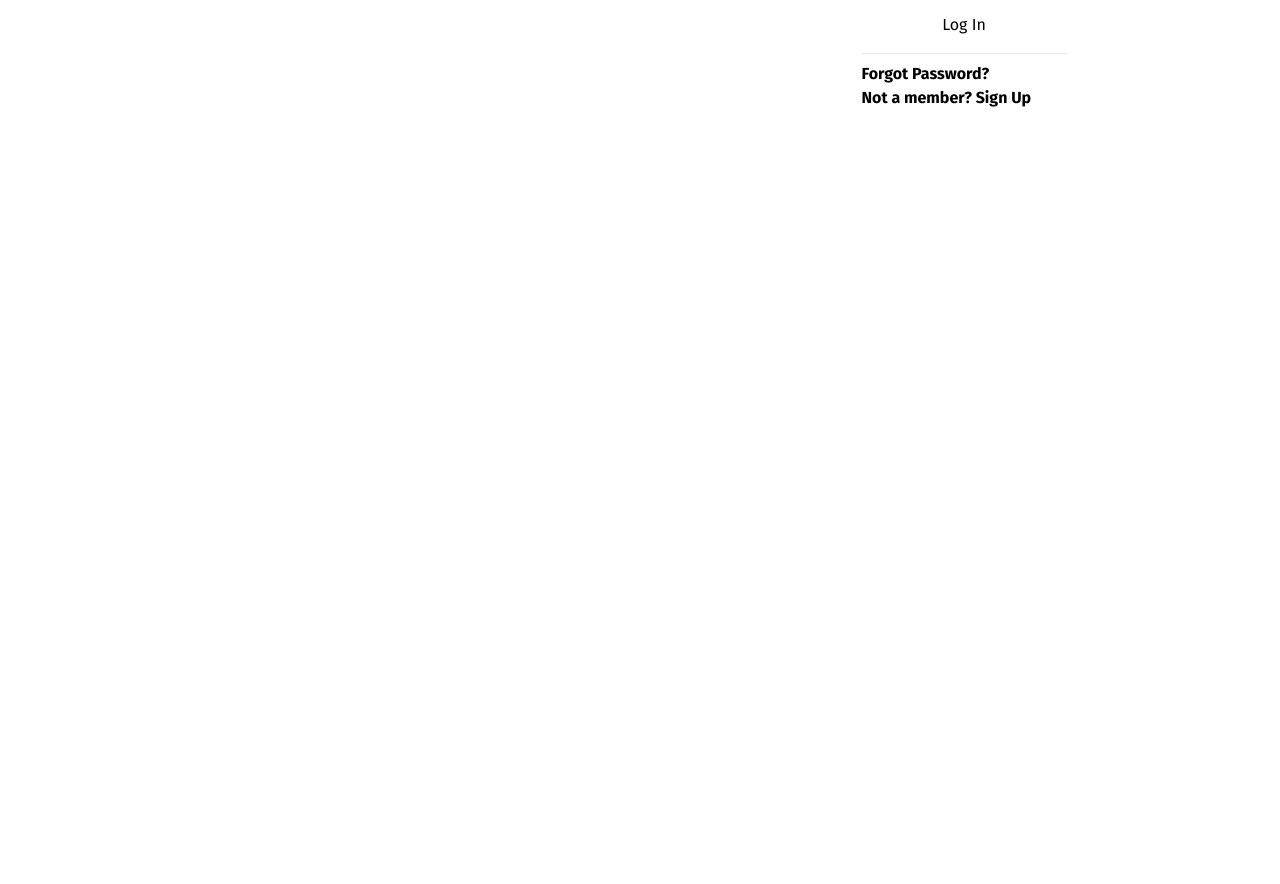
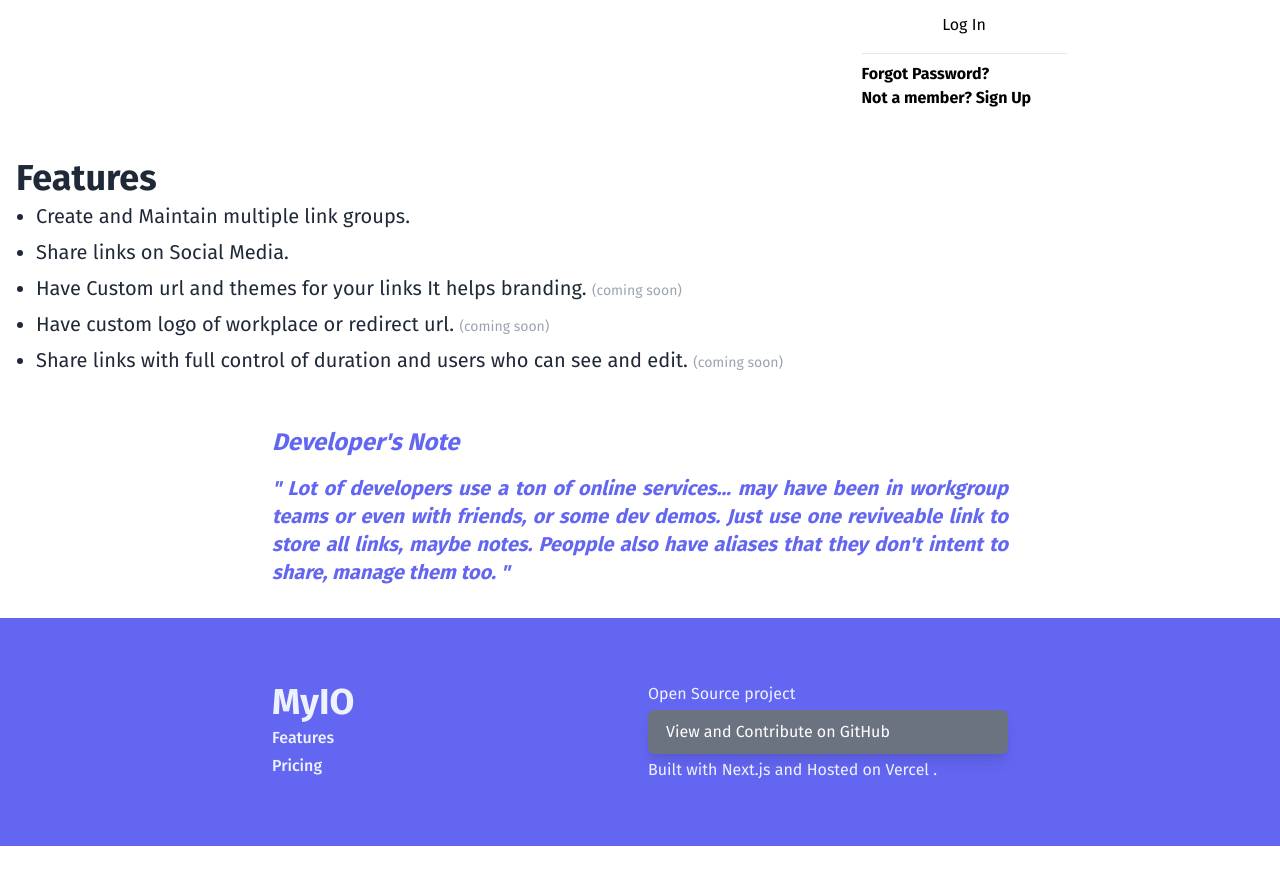
Before and after one commit to rupamkairi/myio, a Next.js app: page / in a window 1280 px wide. Shown: the part 340-1224 px from the top of the page. After the commit the page ends 1186 px from the top, so only its background shows below. Built offline with nearby package versions, Linux system fonts and the light colour scheme.

Commit message:
Landing page

```diff
--- /dev/null
+++ b/components/home/DeveloperNote.jsx
@@ -0,0 +1,19 @@
+import React from "react";
+
+export default function DeveloperNote() {
+  return (
+    <div className="container mx-auto mb-8">
+      <div className="px-4 md:mx-16 lg:mx-32 xl:mx-64">
+        <p className="py-4 text-indigo-500 text-xl md:text-2xl font-bold italic">
+          Developer's Note
+        </p>
+        <p className=" text-indigo-500 md:text-xl text-justify font-bold italic">
+          " Lot of developers use a ton of online services... may have been in
+          workgroup teams or even with friends, or some dev demos. Just use one
+          reviveable link to store all links, maybe notes. Peopple also have
+          aliases that they don't intent to share, manage them too. "
+        </p>
+      </div>
+    </div>
+  );
+}
--- a/components/home/Features.jsx
+++ b/components/home/Features.jsx
@@ -1,5 +1,27 @@
 import React from "react";
 
 export default function Features() {
-  return <div id="Features" className="h-screen"></div>;
+  return (
+    <div id="Features" className="container mx-auto">
+      <div className="px-4 my-8 text-gray-800">
+        <p className="text-2xl md:text-4xl font-black">Features</p>
+        <ul className="px-5 md:text-xl list-disc">
+          <li className="py-1">Create and Maintain multiple link groups.</li>
+          <li className="py-1">Share links on Social Media.</li>
+          <li className="py-1">
+            Have Custom url and themes for your links It helps branding.{" "}
+            <span className="text-sm text-gray-400">(coming soon)</span>
+          </li>
+          <li className="py-1">
+            Have custom logo of workplace or redirect url.{" "}
+            <span className="text-sm text-gray-400">(coming soon)</span>
+          </li>
+          <li className="py-1">
+            Share links with full control of duration and users who can see and
+            edit. <span className="text-sm text-gray-400">(coming soon)</span>
+          </li>
+        </ul>
+      </div>
+    </div>
+  );
 }
--- a/components/home/Footer.jsx
+++ b/components/home/Footer.jsx
@@ -1,5 +1,40 @@
 import React from "react";
+import Link from "next/link";
 
 export default function Footer() {
-  return <div className=""></div>;
+  const menuItems = ["Features", "Pricing"];
+  return (
+    <div className="bg-indigo-500 text-indigo-50">
+      <div className="container mx-auto py-16">
+        <div className="px-4 md:mx-16 lg:mx-32 xl:mx-64">
+          <div className="grid grid-cols-1 gap-4 md:grid-cols-2">
+            <div>
+              <div className="text-4xl font-black">
+                <Link href="/">MyIO</Link>
+              </div>
+              <div className="text-base font-medium">
+                {menuItems.map((data, key) => (
+                  <div key={key} className="my-1">
+                    <Link href={`#${data}`}>{data}</Link>
+                  </div>
+                ))}
+              </div>
+            </div>
+            <div>
+              <p>Open Source project</p>
+              <Link href="https://github.com/rupamkairi/myio">
+                <div className="my-1 py-2 px-4 border-2 rounded-md shadow-lg border-gray-500 hover:border-gray-700 bg-gray-500 hover:bg-gray-700  text-white">
+                  View and Contribute on GitHub
+                </div>
+              </Link>
+              <p>
+                Built with <Link href="https://nextjs.org/">Next.js</Link> and
+                Hosted on <Link href="https://vercel.com/">Vercel</Link> .
+              </p>
+            </div>
+          </div>
+        </div>
+      </div>
+    </div>
+  );
 }
--- a/components/home/Pricing.jsx
+++ b/components/home/Pricing.jsx
@@ -1,5 +1,5 @@
 import React from "react";
 
 export default function Pricing() {
-  return <div id="Pricing" className="h-screen"></div>;
+  return <div id="Pricing" className=""></div>;
 }
--- a/pages/index.jsx
+++ b/pages/index.jsx
@@ -5,6 +5,7 @@ import Hero from "../components/home/Hero";
 import Features from "../components/home/Features";
 import Pricing from "../components/home/Pricing";
 import Footer from "../components/home/Footer";
+import DeveloperNote from "../components/home/DeveloperNote";
 
 export default function Home() {
   // const [state, setState] = useState();
@@ -31,6 +32,7 @@ export default function Home() {
       <Hero />
       <Features />
       <Pricing />
+      <DeveloperNote />
       <Footer />
     </div>
   );
```
